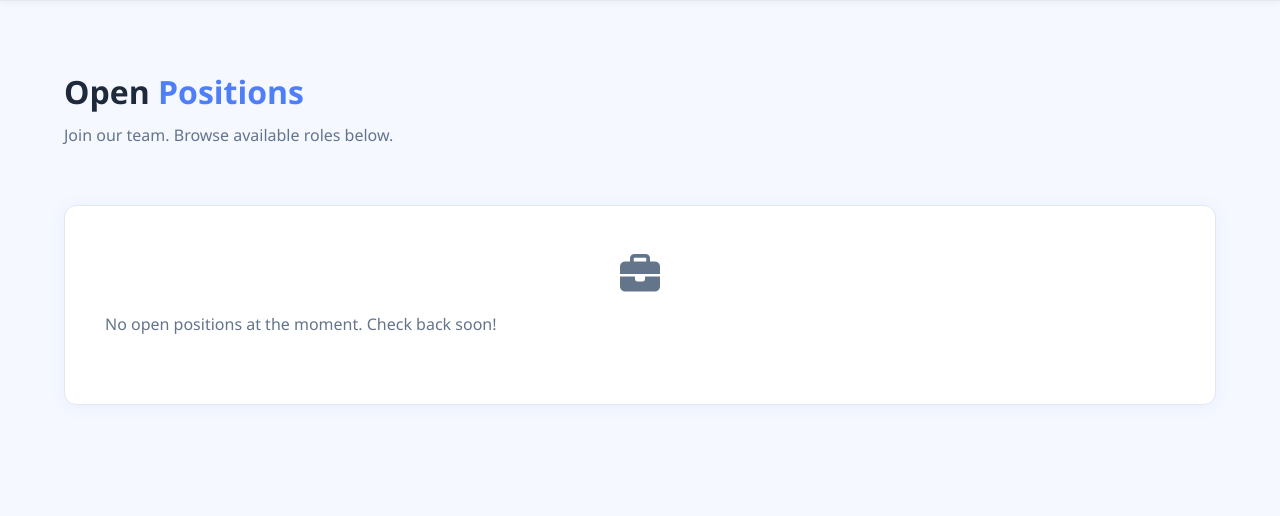
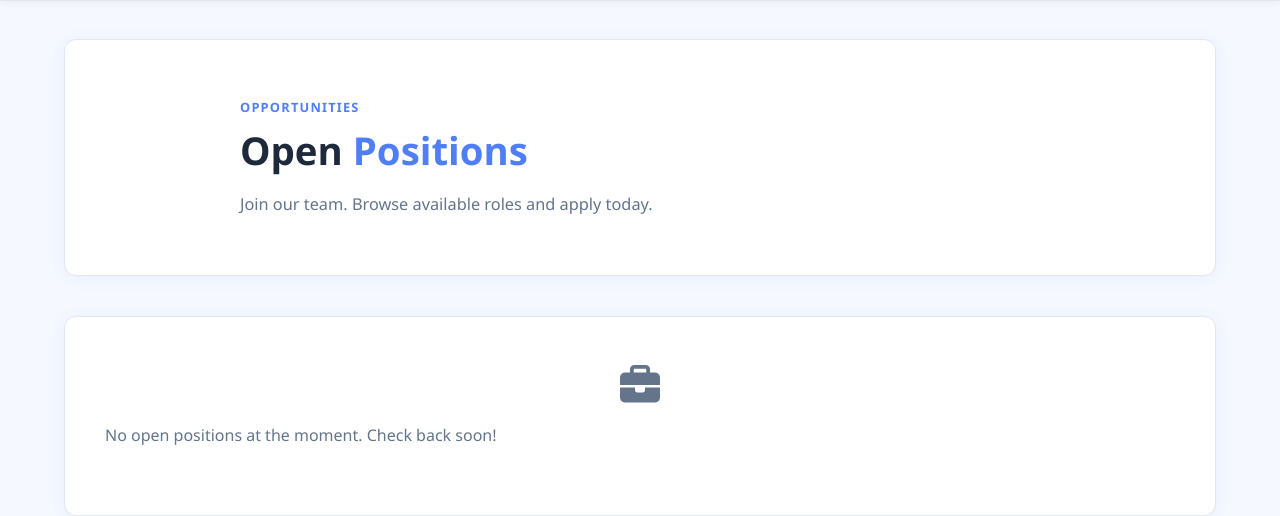
Before and after one commit to jacksonmongbam123/1013AEORL22, a Node server app: page /careers in a window 1280 px wide. Shown: the part 72-588 px from the top of the page. Run offline with Node 20, Linux system fonts and the light colour scheme; data that the repository does not hold is empty; some libraries are stand-ins or nearby versions.

Commit message:
UI: update careers page heading to page-header style

```diff
--- a/views/careers.ejs
+++ b/views/careers.ejs
@@ -1,9 +1,12 @@
 <%- include('partials/header'); -%>
 
 <section class="page-content">
-    <div class="blogtitle">
-        <h2>Open <span>Positions</span></h2>
-        <p style="color:var(--text-muted);">Join our team. Browse available roles below.</p>
+    <div class="page-header">
+        <div class="page-header-content">
+            <p class="page-label">Opportunities</p>
+            <h1>Open <span>Positions</span></h1>
+            <p class="page-subtitle">Join our team. Browse available roles and apply today.</p>
+        </div>
     </div>
 
     <% if (careers.length === 0) { %>
```
